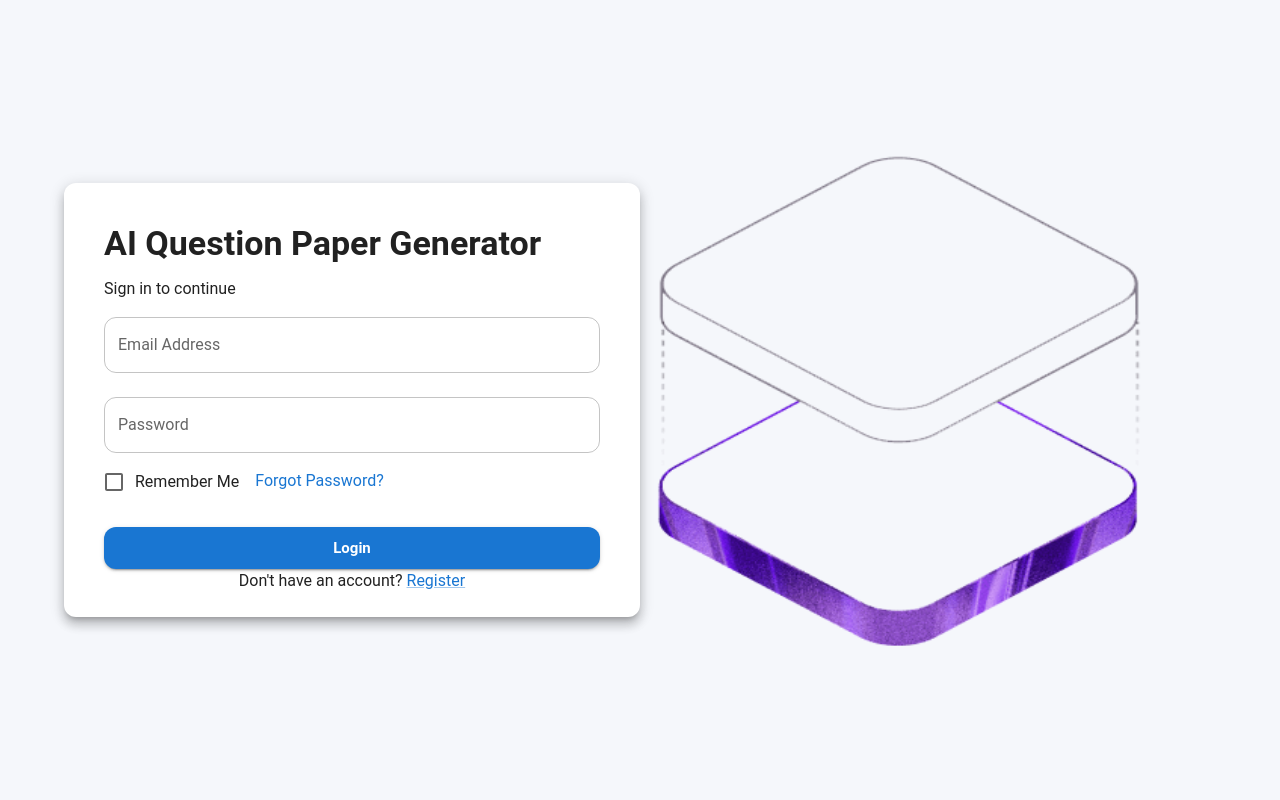
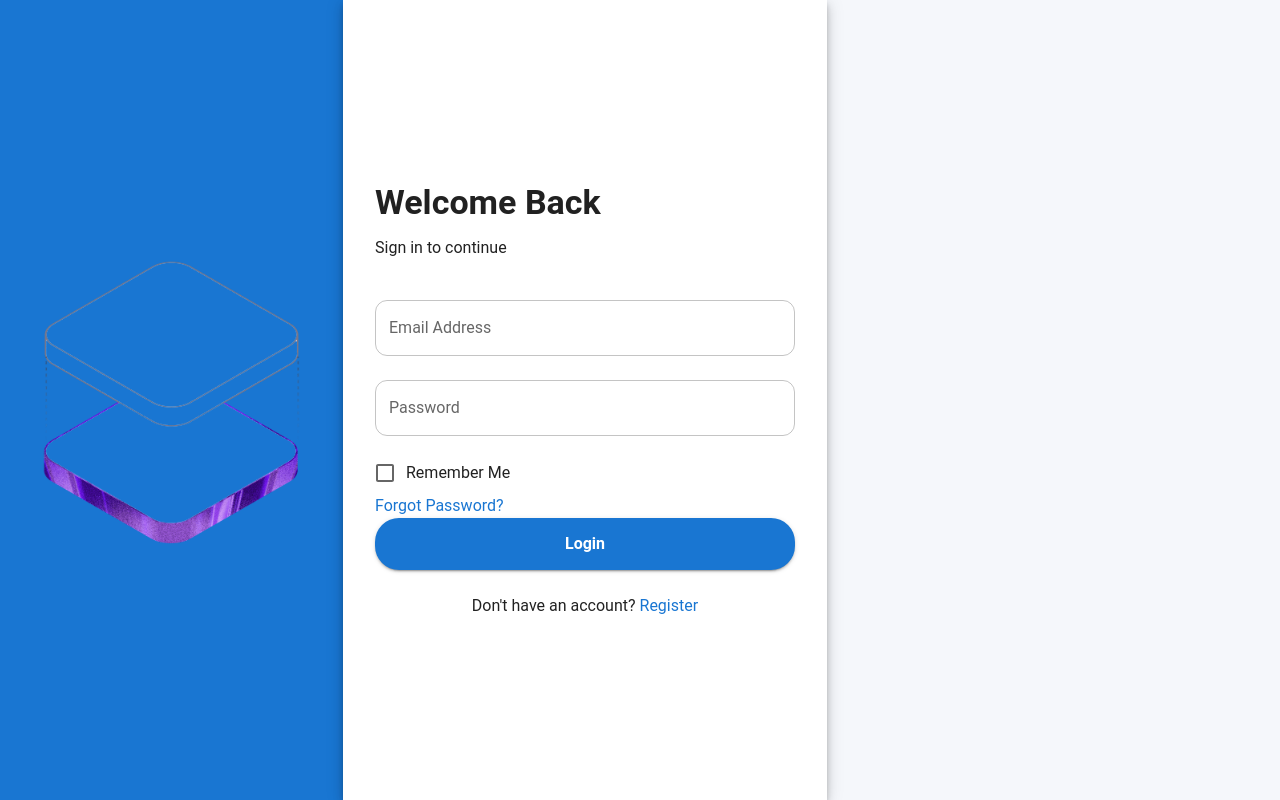
Before and after one commit to EducatorPvabes/Question-Paper-Generator-using-AI, a React (Vite) app: page /login in a window 1280 px wide. Built offline with nearby package versions, Linux system fonts and the light colour scheme.

Commit message:
Complete login authentication UI with mock service and validation

```diff
--- /dev/null
+++ b/src/components/auth/LoginForm.jsx
@@ -0,0 +1,164 @@
+import { useState } from "react";
+import { Link as RouterLink, useNavigate } from "react-router-dom";
+import { useForm } from "react-hook-form";
+
+import {
+  Box,
+  Button,
+  Checkbox,
+  FormControlLabel,
+  Link,
+  TextField,
+  Typography,
+} from "@mui/material";
+
+import { toast } from "react-toastify";
+
+import PasswordField from "./PasswordField";
+import { loginUser } from "../../services/authService";
+import {
+  emailValidation,
+  passwordValidation,
+} from "../../utils/validation";
+
+const LoginForm = () => {
+  const navigate = useNavigate();
+
+  const [loading, setLoading] = useState(false);
+
+  const {
+    register,
+    handleSubmit,
+    formState: { errors },
+  } = useForm({
+    defaultValues: {
+      email: "",
+      password: "",
+    },
+  });
+
+  const onSubmit = async (data) => {
+    setLoading(true);
+
+    try {
+      const response = await loginUser(data);
+
+      // Temporary Local Storage
+      localStorage.setItem("token", response.token);
+      localStorage.setItem("user", JSON.stringify(response.user));
+
+      toast.success("Login Successful 🎉");
+
+      navigate("/dashboard");
+    } catch (error) {
+      toast.error(error.message || "Login Failed");
+    } finally {
+      setLoading(false);
+    }
+  };
+
+  return (
+    <Box
+      component="form"
+      onSubmit={handleSubmit(onSubmit)}
+      sx={{
+        width: "100%",
+        maxWidth: 420,
+      }}
+    >
+      {/* Heading */}
+      <Typography
+        variant="h4"
+        fontWeight="bold"
+        gutterBottom
+      >
+        Welcome Back
+      </Typography>
+
+      <Typography
+        color="text.secondary"
+        sx={{ mb: 3 }}
+      >
+        Sign in to continue
+      </Typography>
+
+      {/* Email */}
+      <TextField
+        fullWidth
+        margin="normal"
+        label="Email Address"
+        autoComplete="email"
+        {...register("email", emailValidation)}
+        error={!!errors.email}
+        helperText={errors.email?.message}
+      />
+
+      {/* Password */}
+      <PasswordField
+        label="Password"
+        name="password"
+        register={register}
+        errors={errors}
+        validation={passwordValidation}
+      />
+
+      {/* Remember Me */}
+      <FormControlLabel
+        control={<Checkbox />}
+        label="Remember Me"
+        sx={{ mt: 1 }}
+      />
+
+      {/* Forgot Password */}
+      <Box
+        display="flex"
+        justifyContent="flex-end"
+        mb={3}
+      >
+        <Link
+          component={RouterLink}
+          to="/forgot-password"
+          underline="hover"
+        >
+          Forgot Password?
+        </Link>
+      </Box>
+
+      {/* Login Button */}
+      <Button
+        type="submit"
+        fullWidth
+        variant="contained"
+        size="large"
+        disabled={loading}
+        sx={{
+          py: 1.5,
+          borderRadius: 2,
+          textTransform: "none",
+          fontSize: 16,
+          fontWeight: 600,
+        }}
+      >
+        {loading ? "Signing In..." : "Login"}
+      </Button>
+
+      {/* Register */}
+      <Typography
+        align="center"
+        sx={{ mt: 3 }}
+      >
+        Don't have an account?{" "}
+        <Link
+          component={RouterLink}
+          to="/register"
+          underline="hover"
+          fontWeight="bold"
+        >
+          Register
+        </Link>
+      </Typography>
+    </Box>
+  );
+};
+
+export default LoginForm;
--- /dev/null
+++ b/src/components/auth/PasswordField.jsx
@@ -0,0 +1,57 @@
+import { useState } from "react";
+import {
+  TextField,
+  IconButton,
+  InputAdornment,
+} from "@mui/material";
+
+import Visibility from "@mui/icons-material/Visibility";
+import VisibilityOff from "@mui/icons-material/VisibilityOff";
+
+const PasswordField = ({
+  label = "Password",
+  register,
+  name,
+  errors,
+  validation = {},
+}) => {
+  const [showPassword, setShowPassword] = useState(false);
+
+  const handleTogglePassword = () => {
+    setShowPassword((prev) => !prev);
+  };
+
+  return (
+    <TextField
+      fullWidth
+      margin="normal"
+      label={label}
+      type={showPassword ? "text" : "password"}
+      {...register(name, validation)}
+      error={!!errors[name]}
+      helperText={errors[name]?.message}
+      autoComplete="current-password"
+      InputProps={{
+        endAdornment: (
+          <InputAdornment position="end">
+            <IconButton
+              onClick={handleTogglePassword}
+              edge="end"
+              aria-label={
+                showPassword ? "Hide Password" : "Show Password"
+              }
+            >
+              {showPassword ? (
+                <VisibilityOff />
+              ) : (
+                <Visibility />
+              )}
+            </IconButton>
+          </InputAdornment>
+        ),
+      }}
+    />
+  );
+};
+
+export default PasswordField;
--- a/src/layouts/AuthLayout.jsx
+++ b/src/layouts/AuthLayout.jsx
@@ -0,0 +1,55 @@
+import { Box, Grid, Paper } from "@mui/material";
+import hero from "../assets/hero.png";
+
+const AuthLayout = ({ children }) => {
+  return (
+    <Grid container sx={{ minHeight: "100vh" }}>
+      {/* Left Section */}
+      <Grid
+        item
+        xs={false}
+        md={6}
+        sx={{
+          backgroundColor: "#1976d2",
+          display: { xs: "none", md: "flex" },
+          justifyContent: "center",
+          alignItems: "center",
+        }}
+      >
+        <Box
+          component="img"
+          src={hero}
+          alt="Hero"
+          sx={{
+            width: "80%",
+            maxWidth: 500,
+          }}
+        />
+      </Grid>
+
+      {/* Right Section */}
+      <Grid
+        item
+        xs={12}
+        md={6}
+        component={Paper}
+        elevation={6}
+        square
+      >
+        <Box
+          sx={{
+            height: "100%",
+            display: "flex",
+            justifyContent: "center",
+            alignItems: "center",
+            p: 4,
+          }}
+        >
+          {children}
+        </Box>
+      </Grid>
+    </Grid>
+  );
+};
+
+export default AuthLayout;
--- a/src/main.jsx
+++ b/src/main.jsx
@@ -2,7 +2,7 @@ import React from "react";
 import ReactDOM from "react-dom/client";
 import { BrowserRouter } from "react-router-dom";
 import { ThemeProvider, CssBaseline } from "@mui/material";
-
+import 'react-toastify/dist/ReactToastify.css';
 import App from "./App";
 import theme from "./theme/theme";
 
--- a/src/pages/auth/login.jsx
+++ b/src/pages/auth/login.jsx
@@ -1,132 +1,12 @@
-import { useState } from "react";
-import {
-  Box,
-  Button,
-  Card,
-  CardContent,
-  Checkbox,
-  Container,
-  FormControlLabel,
-  Grid,
-  IconButton,
-  InputAdornment,
-  Link,
-  TextField,
-  Typography,
-} from "@mui/material";
+import AuthLayout from "../../layouts/AuthLayout";
+import LoginForm from "../../components/auth/LoginForm";
 
-import { Visibility, VisibilityOff } from "@mui/icons-material";
-
-import hero from "../../assets/hero.png";
-
-function Login() {
-  const [showPassword, setShowPassword] = useState(false);
-
+const Login = () => {
   return (
-    <Container maxWidth="lg">
-      <Grid
-        container
-        sx={{
-          minHeight: "100vh",
-          alignItems: "center",
-        }}
-      >
-        {/* Left Side */}
-        <Grid size={{ xs: 12, md: 6 }}>
-          <Card elevation={8}>
-            <CardContent sx={{ p: 5 }}>
-              <Typography variant="h4" fontWeight="bold" gutterBottom>
-                AI Question Paper Generator
-              </Typography>
-
-              <Typography color="text.secondary" mb={4}>
-                Sign in to continue
-              </Typography>
-
-              <TextField
-                label="Email Address"
-                fullWidth
-                margin="normal"
-              />
-
-              <TextField
-                label="Password"
-                type={showPassword ? "text" : "password"}
-                fullWidth
-                margin="normal"
-                InputProps={{
-                  endAdornment: (
-                    <InputAdornment position="end">
-                      <IconButton
-                        onClick={() =>
-                          setShowPassword(!showPassword)
-                        }
-                      >
-                        {showPassword ? (
-                          <VisibilityOff />
-                        ) : (
-                          <Visibility />
-                        )}
-                      </IconButton>
-                    </InputAdornment>
-                  ),
-                }}
-              />
-
-              <Box
-                display="flex"
-                justifyContent="space-between"
-                alignItems="center"
-                mt={2}
-              >
-                <FormControlLabel
-                  control={<Checkbox />}
-                  label="Remember Me"
-                />
-
-                <Link href="/forgot-password" underline="hover">
-                  Forgot Password?
-                </Link>
-              </Box>
-
-              <Button
-                variant="contained"
-                fullWidth
-                size="large"
-                sx={{ mt: 3 }}
-              >
-                Login
-              </Button>
-
-              <Typography align="center" mt={3}>
-                Don't have an account?{" "}
-                <Link href="/register">
-                  Register
-                </Link>
-              </Typography>
-            </CardContent>
-          </Card>
-        </Grid>
-
-        {/* Right Side */}
-        <Grid
-          size={{ xs: 12, md: 6 }}
-          display="flex"
-          justifyContent="center"
-        >
-          <Box
-            component="img"
-            src={hero}
-            alt="Hero"
-            sx={{
-              width: "90%",
-              maxHeight: 500,
-            }}
-          />
-        </Grid>
-      </Grid>
-    </Container>
+    <AuthLayout>
+      <LoginForm />
+    </AuthLayout>
   );
-}
+};
 
 export default Login;
--- a/src/services/authService.js
+++ b/src/services/authService.js
@@ -1,9 +1,28 @@
-import api from "../utils/axiosConfig";
-
-export const loginUser = async (data) => {
-  return await api.post("/auth/login", data);
+const DUMMY_USER = {
+  email: "admin@gmail.com",
+  password: "Admin@123",
+  name: "Administrator",
+  role: "Admin",
 };
 
-export const registerUser = async (data) => {
-  return await api.post("/auth/register", data);
+export const loginUser = (credentials) => {
+  return new Promise((resolve, reject) => {
+    setTimeout(() => {
+      if (
+        credentials.email === DUMMY_USER.email &&
+        credentials.password === DUMMY_USER.password
+      ) {
+        resolve({
+          success: true,
+          token: "dummy-jwt-token",
+          user: DUMMY_USER,
+        });
+      } else {
+        reject({
+          success: false,
+          message: "Invalid Email or Password",
+        });
+      }
+    }, 1500);
+  });
 };
--- a/src/utils/validation.js
+++ b/src/utils/validation.js
@@ -0,0 +1,17 @@
+export const emailValidation = {
+  required: "Email is required",
+
+  pattern: {
+    value: /^[^\s@]+@[^\s@]+\.[^\s@]+$/,
+    message: "Enter valid email",
+  },
+};
+
+export const passwordValidation = {
+  required: "Password is required",
+
+  minLength: {
+    value: 8,
+    message: "Minimum 8 characters",
+  },
+};
```
